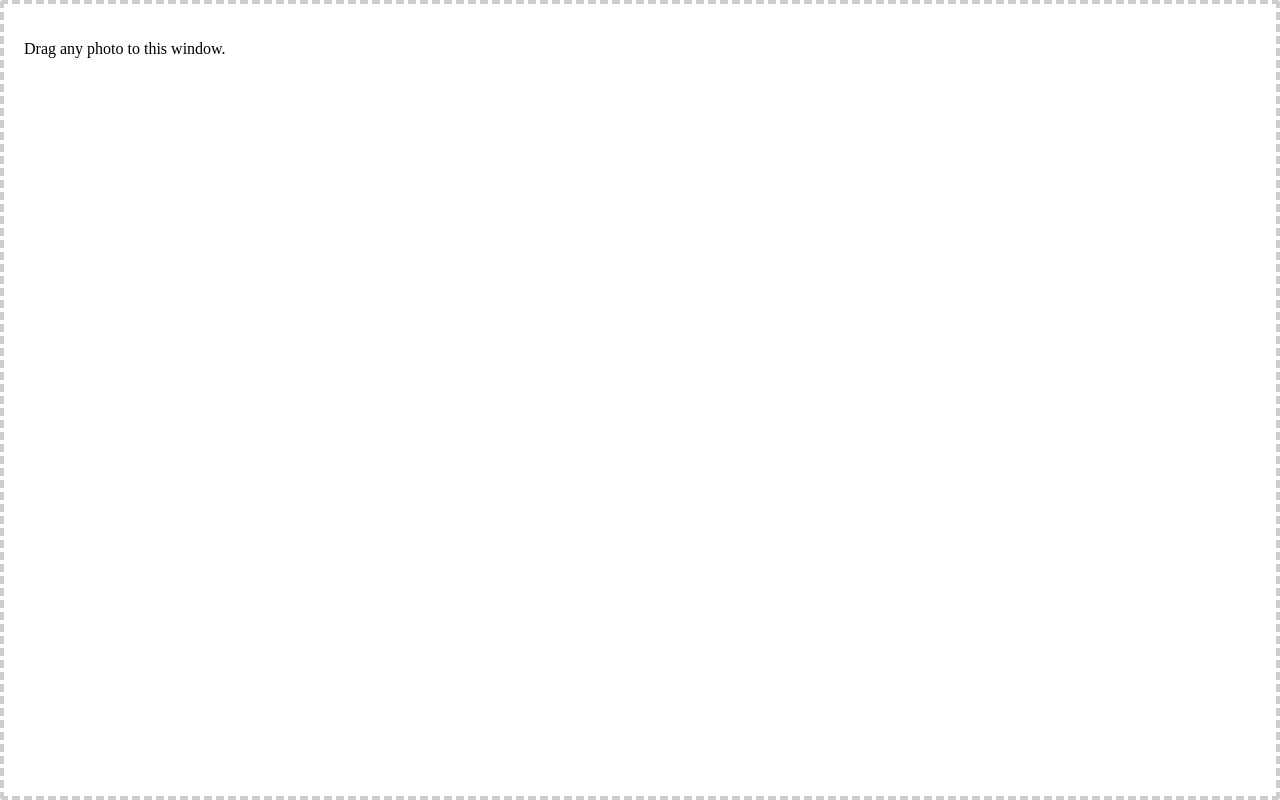
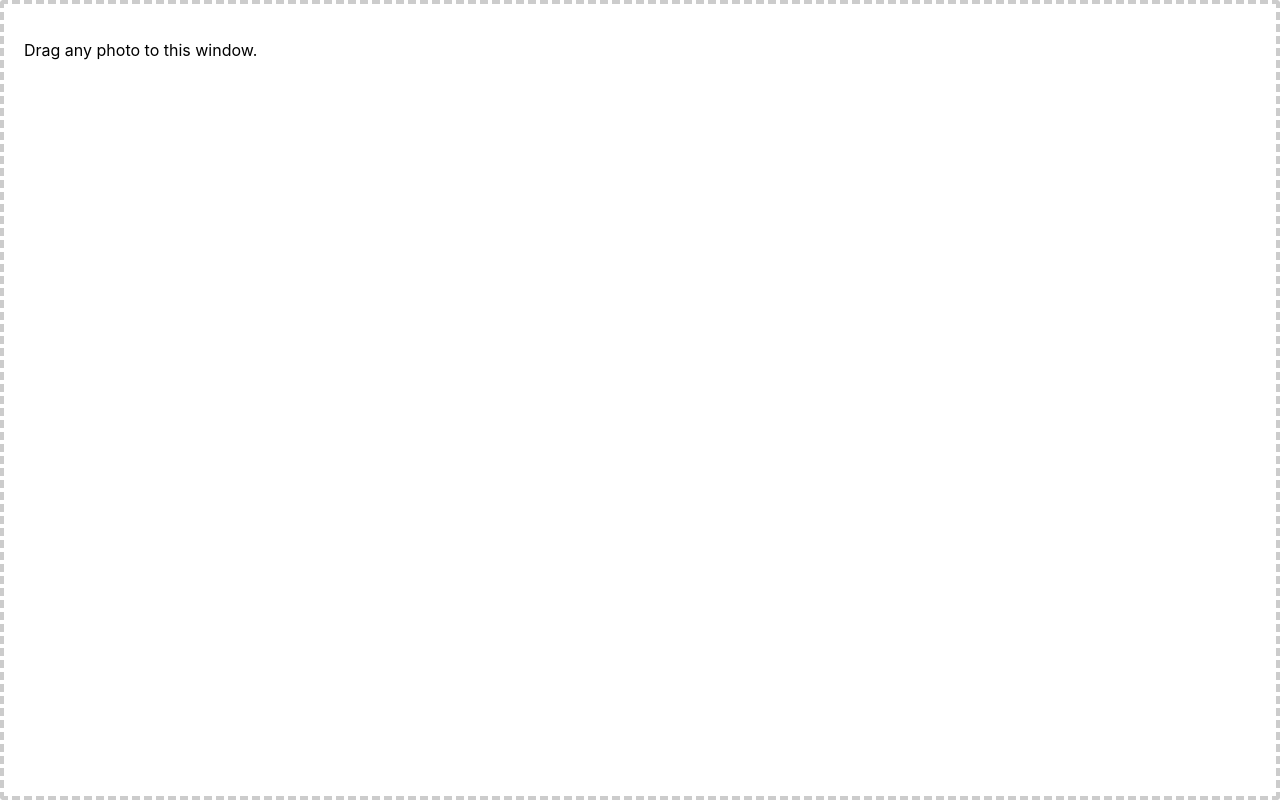
Before and after one commit to sondreb/blur, an Angular app: page / in a window 1280 px wide. Built offline with nearby package versions, Linux system fonts and the light colour scheme.

Commit message:
Change the font

```diff
--- a/src/styles.css
+++ b/src/styles.css
@@ -3,5 +3,7 @@
 body {
   margin: 0;
   padding: 0;
-  /* overflow: hidden; */
+  font-family: -apple-system, BlinkMacSystemFont, 'Segoe UI', system-ui, Roboto, 'Helvetica Neue', Arial, sans-serif;
+  -webkit-font-smoothing: antialiased;
+  -moz-osx-font-smoothing: grayscale;
 }
```
